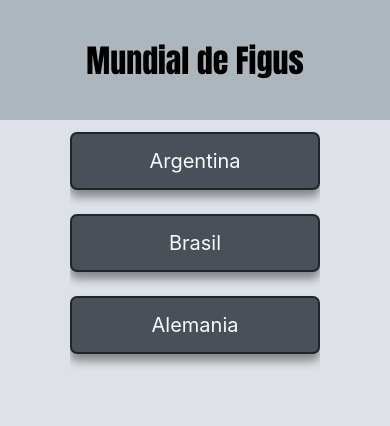
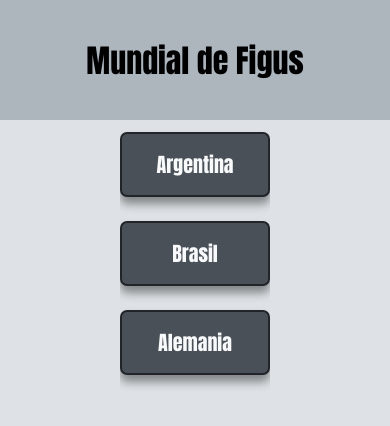
Before and after one commit to VincentMunizAdrian/miPrimerApp2.0, a React Native app: screen / in a window 390 px wide. Shown: the top 426 px of the page. Built offline with nearby package versions, Linux system fonts and the light colour scheme.

Commit message:
modifinado segun dimensiones

```diff
--- a/src/Components/Card.jsx
+++ b/src/Components/Card.jsx
@@ -17,7 +17,7 @@ export default Card
 
 const styles = StyleSheet.create({
     containerCard:{
-        width: 250,
+        width: 150,
         shadowColor: "#000",
         shadowOffset:{
             width: 0,
--- a/src/Components/CategoryItem.jsx
+++ b/src/Components/CategoryItem.jsx
@@ -28,5 +28,6 @@ const styles = StyleSheet.create({
     textCategory: {
         color: colors.white,
         fontSize: 20,
+        fontFamily: 'Anton',
     },
 })
--- a/src/Components/ProductItem.jsx
+++ b/src/Components/ProductItem.jsx
@@ -1,22 +1,27 @@
 import {
     StyleSheet,
     Text,
-    Image
+    Image,
+    useWindowDimensions
 } from 'react-native'
 import React from 'react'
 import Card from './Card'
 
 const ProductItem = ({item}) => {
+
+    const {width, height} = useWindowDimensions();
+    // console.log(width, height);
+
     return (
     <Card
         otherStyle={styles.otherStyleCard}
     >
-        <Text style={styles.categoryText}>{item.nombre}</Text>
         <Image
         resizeMode='cover'
         style={styles.image}
         source={{uri: item.imagen}}
         />
+        <Text style={styles.categoryText}>{item.nombre}</Text>
     </Card>
     )
 }
@@ -25,13 +30,13 @@ export default ProductItem
 
 const styles = StyleSheet.create({
     image: {
-    height: 100,
-    width: 100,
-    borderRadius: 8,
+        height: 150,
+        width: '100%',
+        borderRadius: 8,
     },
     otherStyleCard: {
-    flexDirection: 'row',
-    height: 150,
-    justifyContent: 'space-between',
+        justifyContent: 'center',
+        height: 200,
+        gap: 10,
     },
 })
--- a/src/Components/Search.jsx
+++ b/src/Components/Search.jsx
@@ -3,7 +3,8 @@ import {
     View,
     TextInput,
     Text,
-    Pressable
+    Pressable,
+    useWindowDimensions
 } from 'react-native'
 import React, { useState } from 'react'
 import { Ionicons } from '@expo/vector-icons';
@@ -15,21 +16,26 @@ const Search = ({
     error = ""
 }) => {
     const [keyWord, setKeyWord] = useState("")
+    const {width, height} = useWindowDimensions()
+
+    console.log(width, height);
 
     return (
         <View style={styles.searchContainer}>
-            <View style={styles.searchContainerPress}>
+            <View style={width > 400 ? styles.searchContainerPress : styles.searchContainerPressSmallView}>
                 <TextInput style={styles.searchText}
                     placeholder='Buscar...'
                     value={keyWord}
                     onChangeText={setKeyWord}
                 />
+                <View style={styles.searchButtons}>
                     <Pressable onPress={() => onSearch(keyWord)}>
                         <Ionicons name="search-circle-outline" size={36} color="black" />
                     </Pressable>
                     <Pressable onPress={() => setKeyWord("")}>
                         <MaterialIcons name="cancel" size={34} color="black" />
                     </Pressable>
+                </View>
             </View>
             <View>
                 {error ? <Text>{error}</Text> : null}
@@ -51,10 +57,21 @@ const styles = StyleSheet.create({
         flexDirection: 'row',
         justifyContent: 'center',
         alignItems: 'center',
-        gap: 20,
+        gap: 10,
+    },
+    searchContainerPressSmallView: {
+        flexDirection: 'column',
+        justifyContent: 'center',
+        alignItems: 'center',
+        gap: 10,
+    },
+    searchButtons:{
+        flexDirection: 'row',
+        alignItems: 'center',
+        justifyContent: 'space-evenly',
     },
     searchText: {
-        width: 250,
+        width: 200,
         padding: 8,
         fontSize: 18,
         backgroundColor: colors.gray,
--- a/src/Screens/Home.jsx
+++ b/src/Screens/Home.jsx
@@ -16,7 +16,7 @@ const Home = ({
             <FlatList
                 data={categories}
                 keyExtractor={category => category}
-                renderItem={({item}) => CategoryItem({item, setCategoryChoice})}
+                renderItem={({item}) => <CategoryItem item={item} setCategoryChoice={setCategoryChoice}/>}
                 showsVerticalScrollIndicator={false}
             />
         </View>
@@ -30,5 +30,5 @@ const styles = StyleSheet.create({
         height: '90%',
         backgroundColor: colors.platinum,
         alignItems: 'center',
-    }
+    },
 })
--- a/src/Screens/ItemListCategory.jsx
+++ b/src/Screens/ItemListCategory.jsx
@@ -3,13 +3,14 @@ import {
     View,
     FlatList,
     Text,
-    Pressable
-} from 'react-native'
-import React, { useEffect, useState } from 'react'
-import { colors } from '../Global/Colors'
-import productsRaw from '../Data/products.json'
-import Search from '../Components/Search'
-import ProductItem from '../Components/ProductItem'
+    Pressable,
+    useWindowDimensions
+} from 'react-native';
+import React, { useEffect, useState } from 'react';
+import { colors } from '../Global/Colors';
+import productsRaw from '../Data/products.json';
+import Search from '../Components/Search';
+import ProductItem from '../Components/ProductItem';
 import { Ionicons } from '@expo/vector-icons';
 
 const ItemListCategory = ({
@@ -17,6 +18,7 @@ const ItemListCategory = ({
     setCategory
 }) => {
 
+    const {width, height} = useWindowDimensions
     const [selectedCategory, setSelectedCategory] = useState(category)
     const [products, setProducts] = useState([])
     const [keyWord, setKeyWord] = useState("")
@@ -54,7 +56,7 @@ const ItemListCategory = ({
                 <FlatList
                     data={products}
                     keyExtractor={product => product.id}
-                renderItem={({item}) => ProductItem({item})}
+                    renderItem={({item}) => <ProductItem item={item}/>}
                     showsVerticalScrollIndicator={false}
                 />
         </View>
```
Lines whose indentation alone changed are shown as unchanged.
